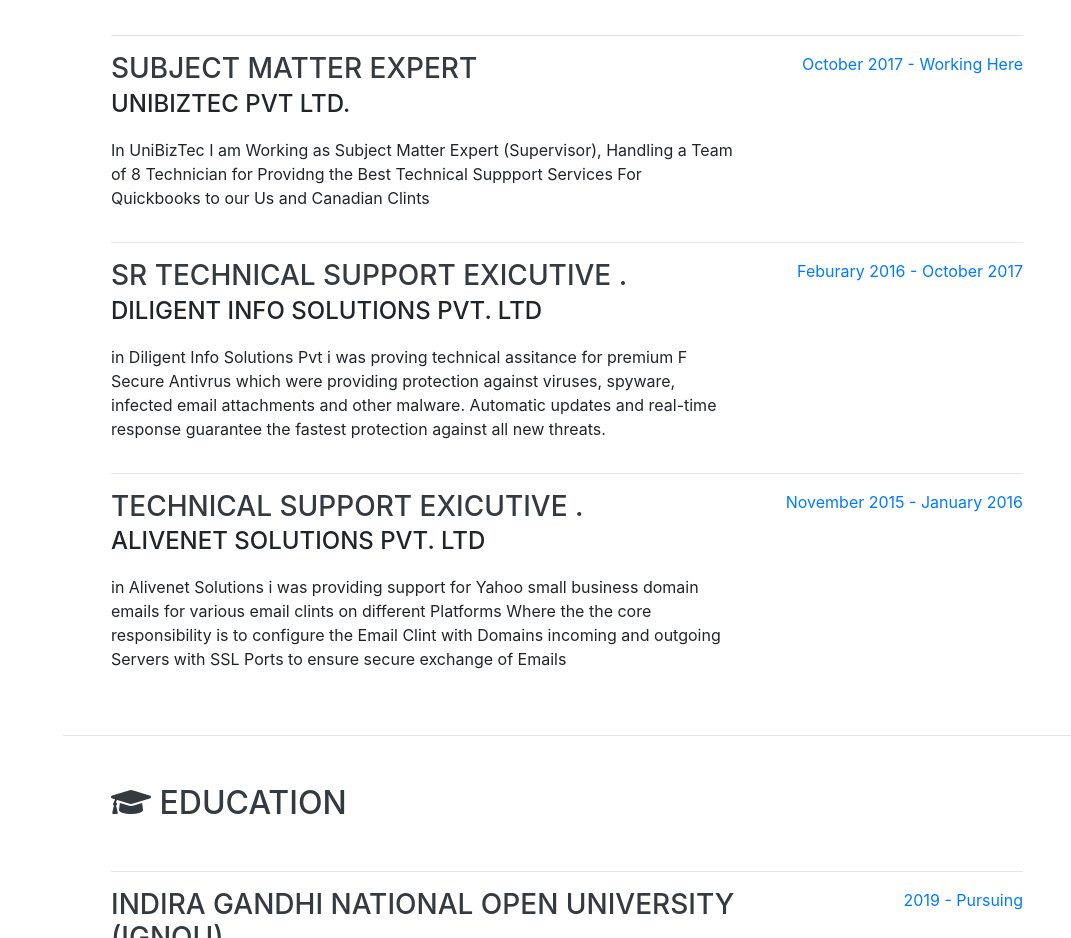
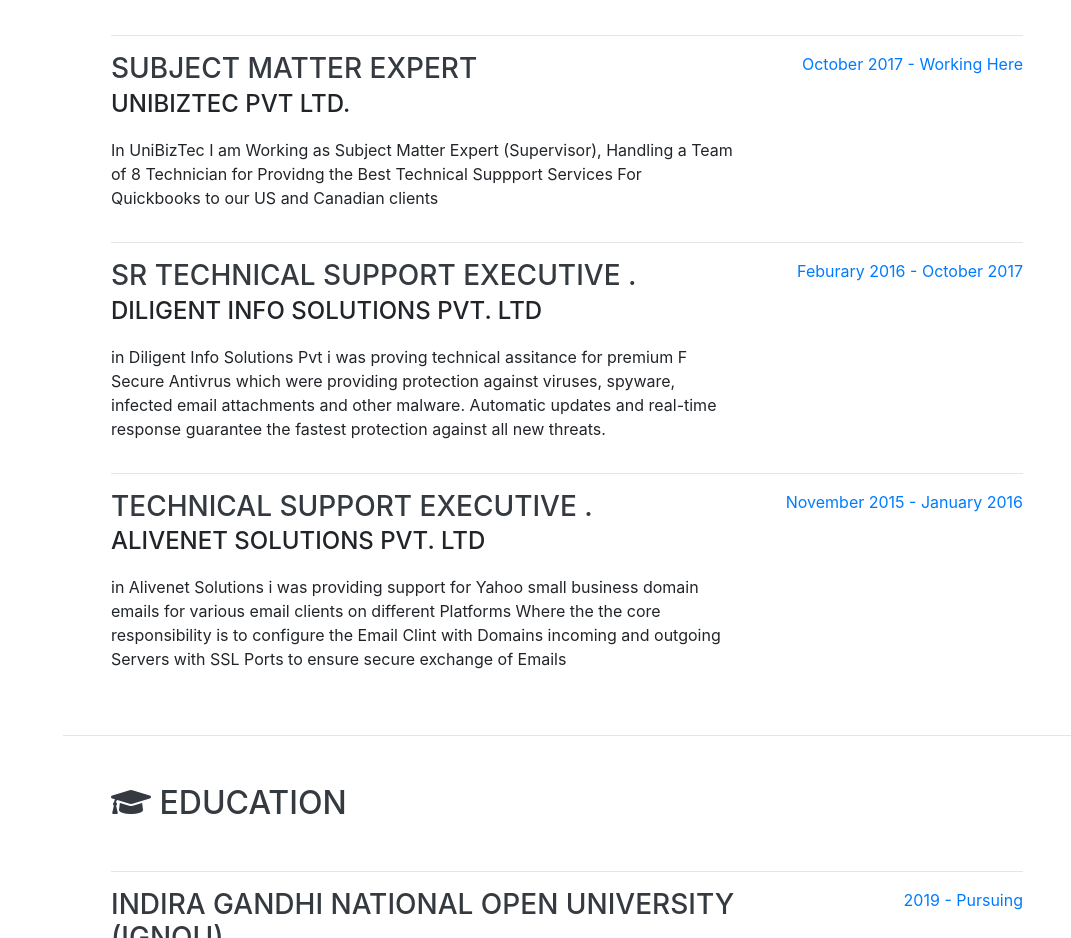
Before and after one commit to PawanSmy/portfolio, a website with bundled scripts: page index.html in a window 1280 px wide. Shown: the part 900-1838 px from the top of the page, without its empty margins (209-1280 px from the left). Built offline with nearby package versions, Linux system fonts and the light colour scheme; a web font is replaced by a local one.

Commit message:
Update index.html

```diff
--- a/index.html
+++ b/index.html
@@ -111,7 +111,7 @@
 	<h3 class="mb-0">Subject Matter Expert</h3>
             <div class="subheading mb-3">UNIbizTEC Pvt Ltd.</div>
             <p>In UniBizTec I am Working as Subject Matter Expert (Supervisor), Handling a Team of 8 Technician for Providng the Best Technical
-			Suppport Services For  Quickbooks to our Us and Canadian Clints </p>
+			Suppport Services For  Quickbooks to our US and Canadian clients </p>
 
 </div><div class="resume-date text-md-right">
 <span class="text-primary">October 2017 - Working Here </span></div></div><hr>
@@ -120,7 +120,7 @@
 
         <div class="resume-item d-flex flex-column flex-md-row justify-content-between">
           <div class="resume-content">
-            <h3 class="mb-0">Sr Technical Support Exicutive .</h3>
+            <h3 class="mb-0">Sr Technical Support Executive .</h3>
 
             <div class="subheading mb-3">Diligent Info Solutions Pvt. Ltd</div>
             <p> in Diligent Info Solutions Pvt i was proving technical assitance for premium F Secure Antivrus which were providing protection against viruses, spyware, infected email attachments and other malware. Automatic updates and real-time response guarantee the fastest protection against all new threats.</p>
@@ -133,10 +133,10 @@
 
         <div class="resume-item d-flex flex-column flex-md-row justify-content-between">
           <div class="resume-content">
-            <h3 class="mb-0">Technical Support Exicutive .</h3>
+            <h3 class="mb-0">Technical Support Executive .</h3>
 
             <div class="subheading mb-3">Alivenet Solutions Pvt. Ltd</div>
-            <p>in Alivenet Solutions i was providing support for Yahoo small business domain emails for various email clints on different Platforms Where the the core responsibility is to configure the Email Clint with Domains incoming and outgoing Servers with SSL Ports to ensure secure exchange of Emails </p>
+            <p>in Alivenet Solutions i was providing support for Yahoo small business domain emails for various email clients on different Platforms Where the the core responsibility is to configure the Email Clint with Domains incoming and outgoing Servers with SSL Ports to ensure secure exchange of Emails </p>
           </div>
           <div class="resume-date text-md-right">
          <span class="text-primary">November 2015 - January 2016</span>
```
